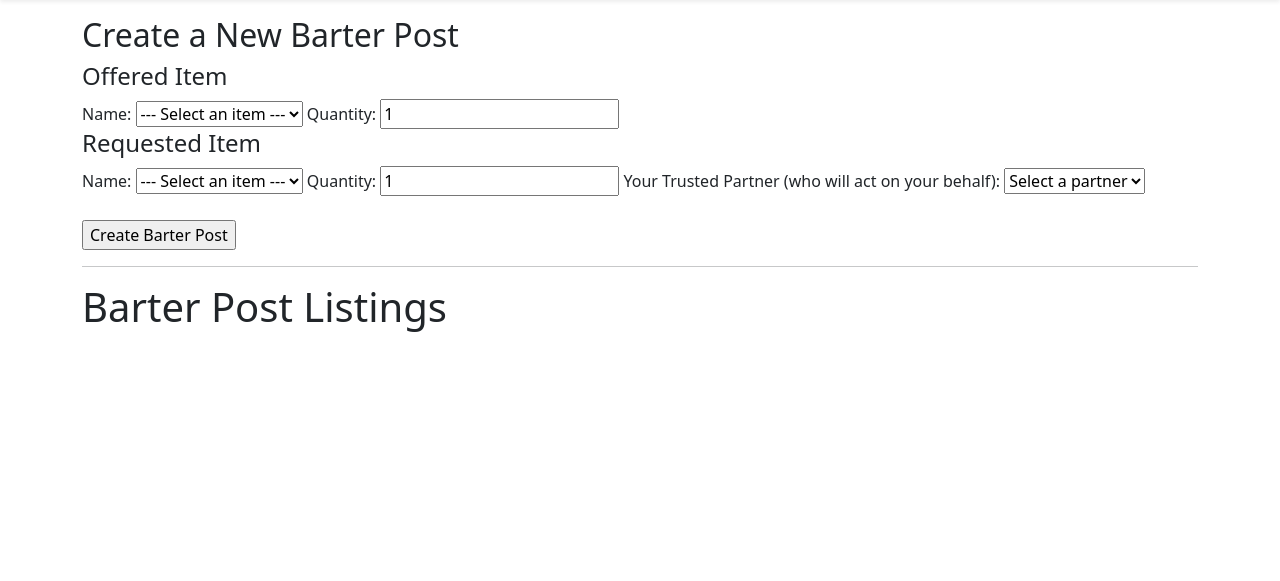
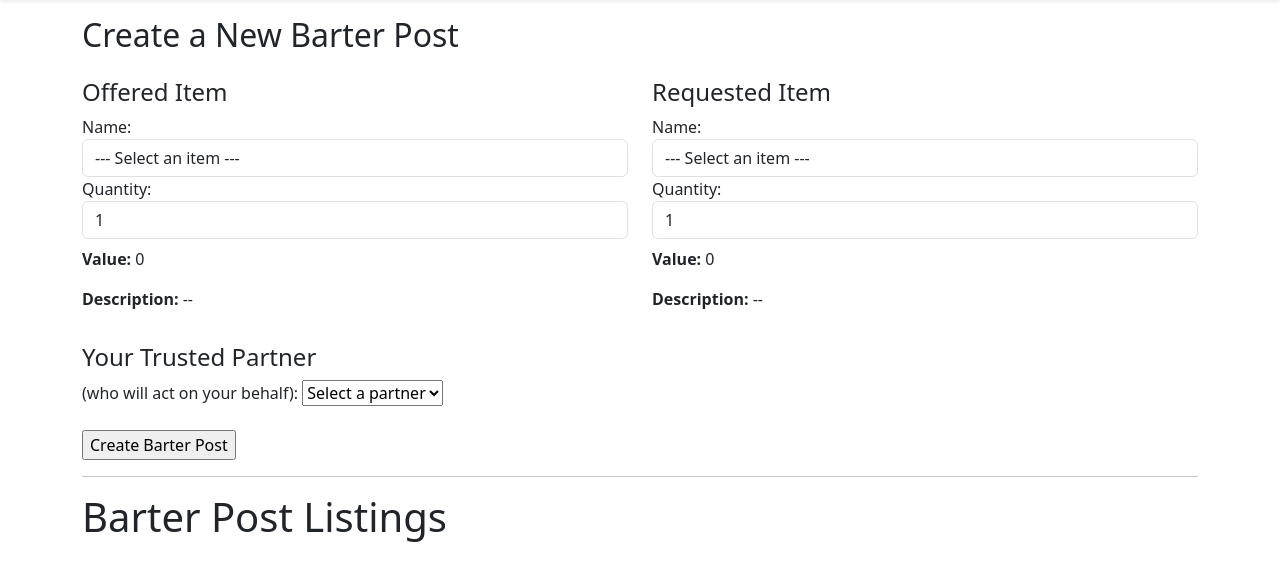
Before and after one commit to AtonPomans/cs360_BarterDB, a PHP site: page /dashboard/dashboard.php in a window 1280 px wide. Shown: the part 86-667 px from the top of the page. Run offline with PHP 8.4, Linux system fonts and the light colour scheme; a user stored in the database is signed in; data comes from the database, SQL or seed files in the repository; data that the repository does not hold is empty.

Commit message:
value stuff

```diff
--- a/public/dashboard/dashboard.php
+++ b/public/dashboard/dashboard.php
@@ -21,49 +21,67 @@ $user_id = $_SESSION["user_id"];
         <h2>Create a New Barter Post</h2>
 
         <form method="POST" action="create_post.php">
+
             <?php
             $item_result = $conn->query("SELECT * FROM items");
             ?>
 
-            <h4>Offered Item</h4>
+            <div class="row">
+                <div class="col-md-6">
+                    <h4 class="mt-3">Offered Item</h4>
                     <label>Name:</label>
-            <!-- <input type="text" name="offered_name" required> -->
-            <select name="offered_item_id" id="item" required>
+                    <select name="offered_item_id" id="offeredItemSelect" required class="form-control">
                         <option value="">--- Select an item ---</option>
                         <?php
-                if ($item_result->num_rows > 0) {
-                while($row = $item_result->fetch_assoc()) {
-                echo "<option value='" . $row['item_id'] . "'>" . htmlspecialchars($row['name']) . "</option>";
-                }
+                        while ($row = $item_result->fetch_assoc()) {
+                        echo "<option value='" . $row['item_id'] . "'
+                        data-value='" . htmlspecialchars($row['value']) . "'
+                        data-description='" . htmlspecialchars($row['description']) . "'>"
+                        . htmlspecialchars($row['name']) .
+                        "</option>";
                         }
                         ?>
                     </select>
                     <label>Quantity:</label>
-            <input type="number" name="offered_quantity" value="1" min="1">
+                    <input type="number" name="offered_quantity" id="offeredQuantity" value="1" min="1" class="form-control mb-2">
+                    <div id="offeredItemDetails" class="mt-2 mb-3">
+                        <p><strong>Value:</strong> <span id="offeredItemValue">--</span></p>
+                        <p><strong>Description:</strong> <span id="offeredItemDescription">--</span></p>
+                    </div>
+                </div>
 
 
                 <?php
                 $item_result = $conn->query("SELECT * FROM items");
                 ?>
 
-            <h4>Requested Item</h4>
+                <div class="col-md-6">
+                    <h4 class="mt-3">Requested Item</h4>
                     <label>Name:</label>
-            <!-- <input type="text" name="requested_name" required> -->
-            <select name="requested_item_id" id="item" required>
+                    <select name="requested_item_id" id="requestedItemSelect" required class="form-control">
                         <option value="">--- Select an item ---</option>
                         <?php
-                if ($item_result->num_rows > 0) {
-                while($row = $item_result->fetch_assoc()) {
-                echo "<option value='" . $row['item_id'] . "'>" . htmlspecialchars($row['name']) . "</option>";
-                }
+                        while ($row = $item_result->fetch_assoc()) {
+                        echo "<option value='" . $row['item_id'] . "'
+                        data-value='" . htmlspecialchars($row['value']) . "'
+                        data-description='" . htmlspecialchars($row['description']) . "'>"
+                        . htmlspecialchars($row['name']) .
+                        "</option>";
                         }
                         ?>
                     </select>
                     <label>Quantity:</label>
-            <input type="number" name="requested_quantity" value="1" min="1">
+                    <input type="number" name="requested_quantity" id="requestedQuantity" value="1" min="1" class="form-control mb-2">
+                    <div id="requestedItemDetails" class="mt-2 mb-3">
+                        <p><strong>Value:</strong> <span id="requestedItemValue">--</span></p>
+                        <p><strong>Description:</strong> <span id="requestedItemDescription">--</span></p>
+                    </div>
+                </div>
+            </div>
 
 
-            <label for="partner_id">Your Trusted Partner (who will act on your behalf):</label>
+            <h4 class="mt-3">Your Trusted Partner</h4>
+            <label for="partner_id">(who will act on your behalf):</label>
             <select name="partner_id" required>
                 <option value="">Select a partner</option>
                 <?php
@@ -122,6 +140,8 @@ $user_id = $_SESSION["user_id"];
         </div>
     </div>
 
+    <script src="/assets/js/updateItemAttributes.js"></script>
+
 </body>
 
 </html>
--- a/public/dashboard/verify_b.php
+++ b/public/dashboard/verify_b.php
@@ -24,7 +24,7 @@ if ($_SERVER['REQUEST_METHOD'] === 'POST') {
     } else {
         echo "❌ Transaction not found or already processed.";
     }
-    header("Location: /cart.php");
+    header("Location: /user/cart.php");
     exit();
 }
 ?>
--- a/public/dashboard/verify_y.php
+++ b/public/dashboard/verify_y.php
@@ -26,7 +26,7 @@ if ($_SERVER['REQUEST_METHOD'] === 'POST') {
         echo "❌ Transaction not found or already completed.";
     }
 
-    header("Location: /cart.php");
+    header("Location: /user/cart.php");
     exit();
 }
 ?>
--- a/sql/database_schema.sql
+++ b/sql/database_schema.sql
@@ -15,12 +15,12 @@ CREATE TABLE IF NOT EXISTS users (
 /* Items Table */
 CREATE TABLE IF NOT EXISTS items (
     item_id INT AUTO_INCREMENT PRIMARY KEY,
-    user_id INT,
     name VARCHAR(255),
     description TEXT,
-    FOREIGN KEY (user_id) REFERENCES users(user_id)
+    value INT DEFAULT 0
 );
 
+/* Post Table */
 CREATE TABLE IF NOT EXISTS barter_post (
     post_id INT AUTO_INCREMENT PRIMARY KEY,
     poster_id INT NOT NULL,
@@ -36,6 +36,7 @@ CREATE TABLE IF NOT EXISTS barter_post (
     FOREIGN KEY (requested_item) REFERENCES items(item_id)
 );
 
+/* Transactions Table */
 CREATE TABLE IF NOT EXISTS transactions (
     transaction_id INT AUTO_INCREMENT PRIMARY KEY,
     post1_id INT NOT NULL,
```
Also changed, not shown: public/dashboard/admin_dashboard.php (+77 -0 lines), public/dashboard/update_item_value.php (added, +16 -0 lines), public/assets/js/updateItemAttributes.js (added). Lines whose indentation alone changed are shown as unchanged.
